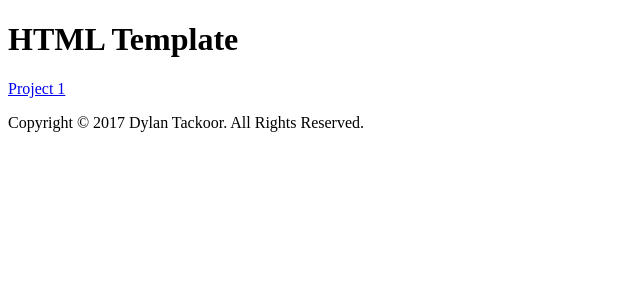
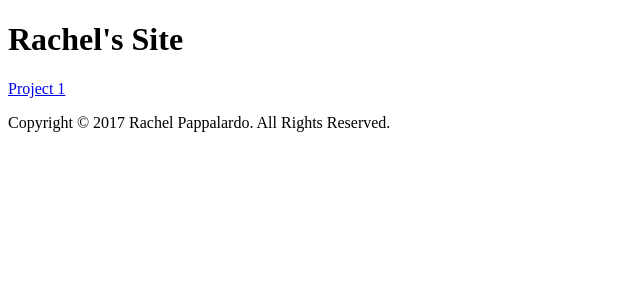
Before and after one commit to RPappalardo/mejo487, a PHP site: page / in a window 1280 px wide. Shown: the part 52-352 px from the top of the page, without its empty margins (0-640 px from the left). Run offline with PHP 8.4, Linux system fonts and the light colour scheme; some libraries are stand-ins or nearby versions.

Commit message:
Changed unecessary text!

```diff
--- a/index.php
+++ b/index.php
@@ -1,7 +1,7 @@
 <!DOCTYPE html>
 <html lang="en">
 <head>
-    <title>Zardas Fairfox</title>
+    <title>ZardasFairfox</title>
 
     <meta http-equiv="Content-Type" content="text/html; charset=UTF-8" />
     <!-- Mobile Responsive -->
@@ -58,7 +58,7 @@
     </nav>
 
     <main>
-        <h1>HTML Template</h1>
+        <h1>Rachel's Site</h1>
         <a href="/project1">
             <p>Project 1</p>
         </a>
@@ -68,7 +68,7 @@
     </main>
 
     <footer>
-        <p>Copyright &copy; <?= date("Y") ?> Dylan Tackoor. All Rights Reserved.</p>
+        <p>Copyright &copy; <?= date("Y") ?> Rachel Pappalardo. All Rights Reserved.</p>
     </footer>
 
     <!-- Try CDN and if fails, load local copy -->
```
